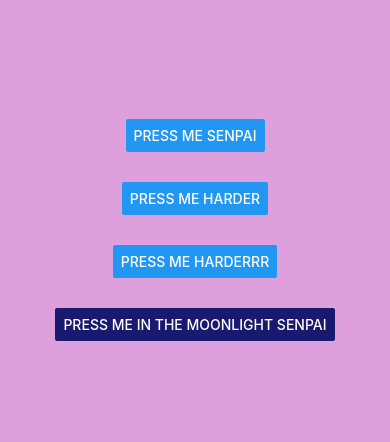
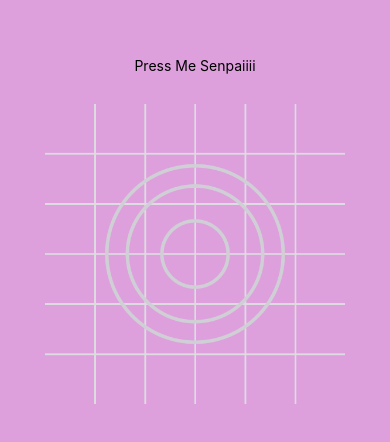
Before and after one commit to tirthraj07/React-Native, a React Native app: screen / in a window 390 px wide. Shown: the part 192-634 px from the top of the page. Built offline with nearby package versions, Linux system fonts and the light colour scheme.

Commit message:
React Native Tutorial - 13 - Pressable

```diff
--- a/App.js
+++ b/App.js
@@ -1,4 +1,6 @@
-import { View, Button } from "react-native";
+import { View, Image, Text, Pressable } from "react-native";
+
+const logoImage = require('./assets/adaptive-icon.png');
 
 export default function App(){
 
@@ -15,17 +17,30 @@ export default function App(){
       gap:30,
     }}>
 
-      {/* You can use button component like follows */}
-      <Button title="Press Me Senpai"/>
+    <Pressable onPress={()=>{console.log("Bro pressed me")}}>
+      <Text>Press Me Senpaiiii</Text>
+    </Pressable>
 
-      {/* Similar to onClick in React, you can use onPress */}
-      <Button title="Press Me Harder" onPress={()=>{console.log("Senpai pressed me harder")}}/>
+    <Pressable onPress={()=>{console.log("Image Pressed")}}>
+      <Image source={logoImage} style={{width:300, height:300}} />
+    </Pressable>
 
-      <Button title="Press Me Harderrr" onPress={handlePress}/>
+    {/*
 
-      {/* You can also style it */}
-      <Button title="Press Me in the moonlight Senpai" color="midnightblue"/>
+      Pressable:
 
+      Pressable is a wrapper component that detects various stages of press
+      interactions on its defined children
+
+      You can create a custom button using Pressable
+
+      - onPressIn : is called when a press is activated
+      - onLongPress : is trigger when a press is held for longer than 500 ms
+      - onPressOut: is called when the press gesture is deactivated
+
+      Refer: https://youtu.be/a-O0mtim9LY?si=3g1MUeCITCH8nUor&t=200
+
+    */}
 
     </View>
   )
```
